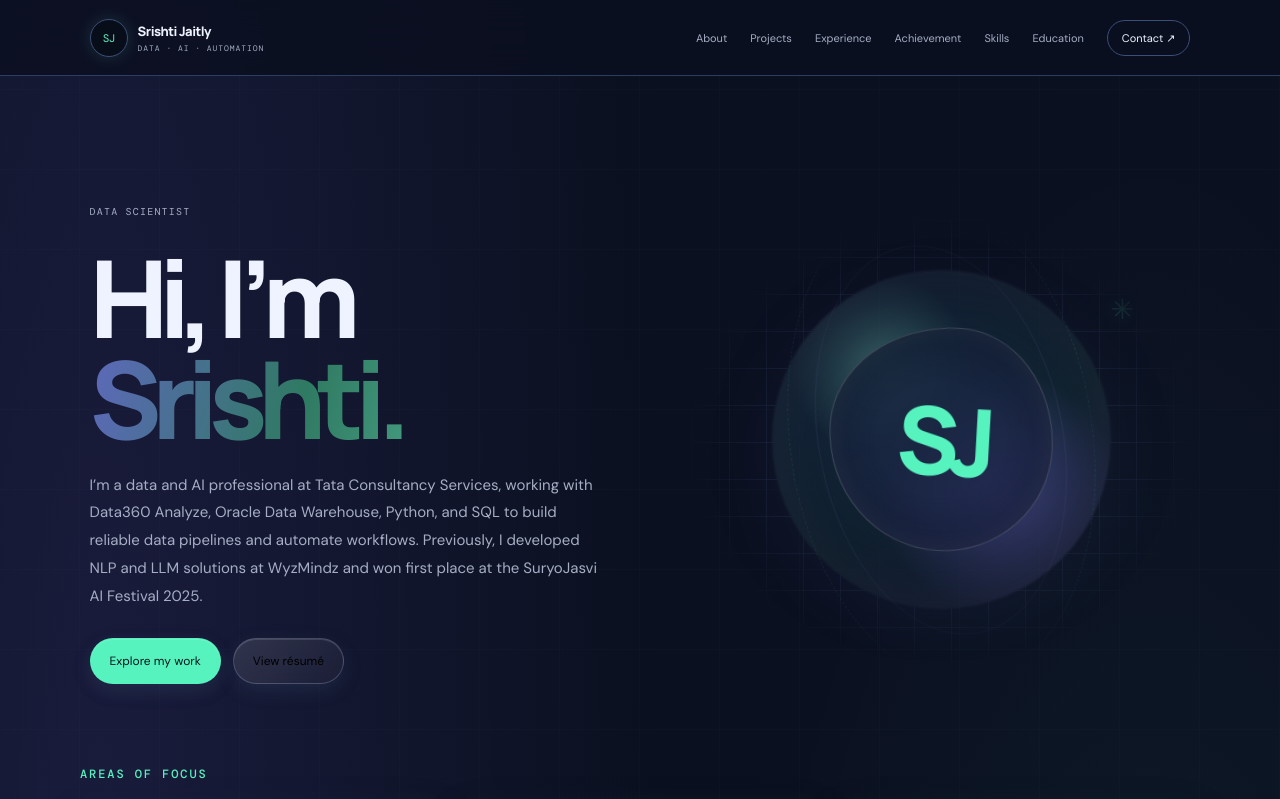
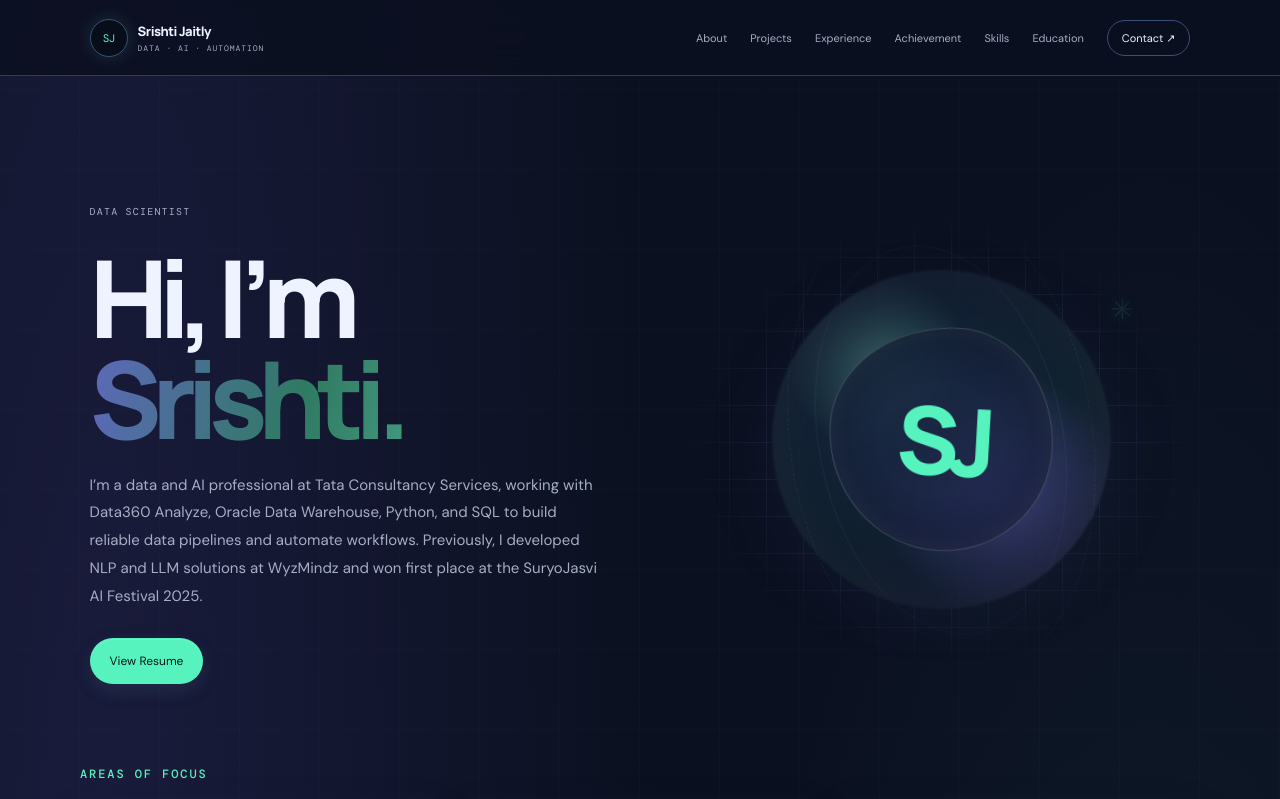
Before and after one commit to Srish0218/My_Portfolio, a React (Vite) app in the folder frontend/: page / in a window 1280 px wide. Shown: the top 799 px of the page. Built offline with nearby package versions, Linux system fonts and the light colour scheme.

Commit message:
28 Sept 2026 Commit

```diff
--- a/frontend/src/App.jsx
+++ b/frontend/src/App.jsx
@@ -326,17 +326,17 @@ function App() {
             <p className="hero-description">{profile.about}</p>
 
             <div className="hero-actions">
-              <a className="button button-primary" href="#projects">
-                {ui.hero?.projectsButton || "Explore my work"}
-              </a>
+              {/*<a className="button button-primary" href="#projects">*/}
+              {/*  {ui.hero?.projectsButton || "Explore my work"}*/}
+              {/*</a>*/}
 
               {links.resume && (
                 <button
-                  className="button button-secondary"
+                  className="button button-primary"
                   type="button"
                   onClick={() => setResumeOpen(true)}
                 >
-                  {ui.hero?.resumeButton || "View résumé"}
+                  {ui.hero?.resumeButton || "View Resume"}
                 </button>
               )}
             </div>
```
